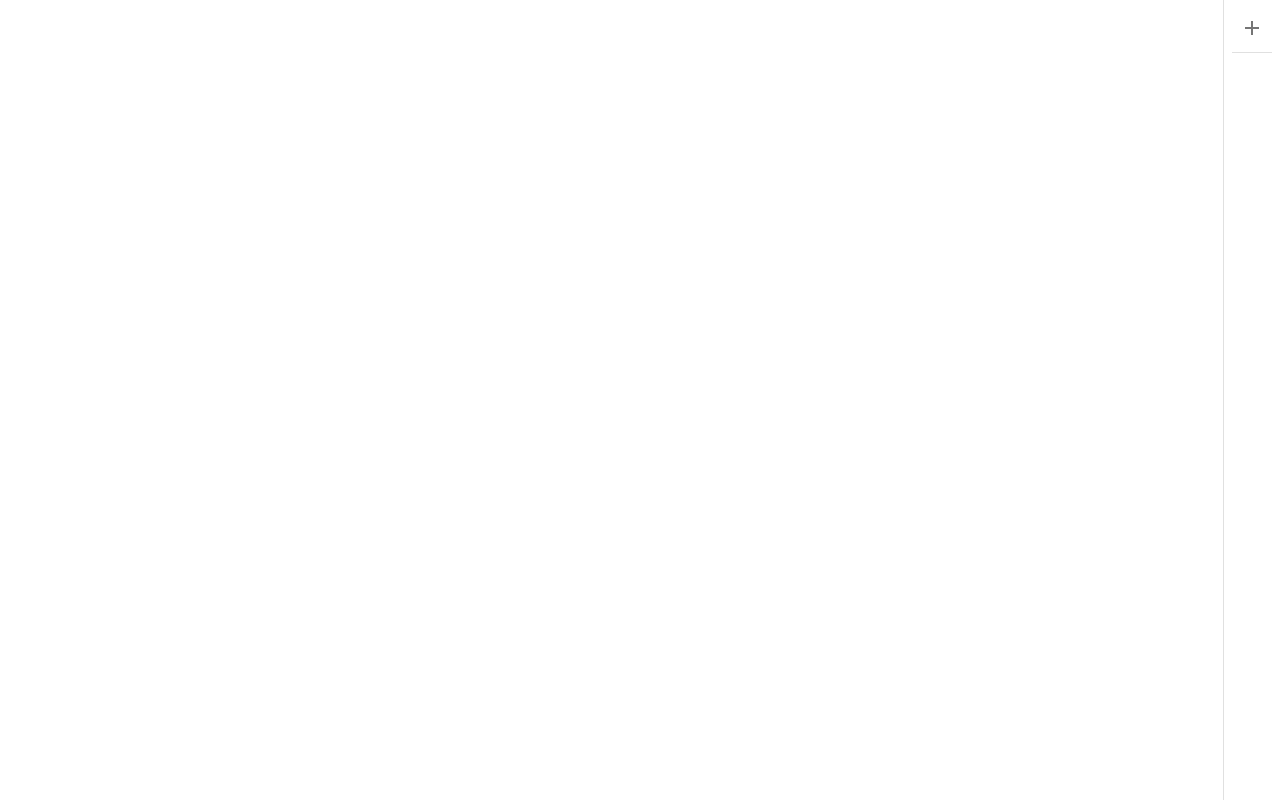
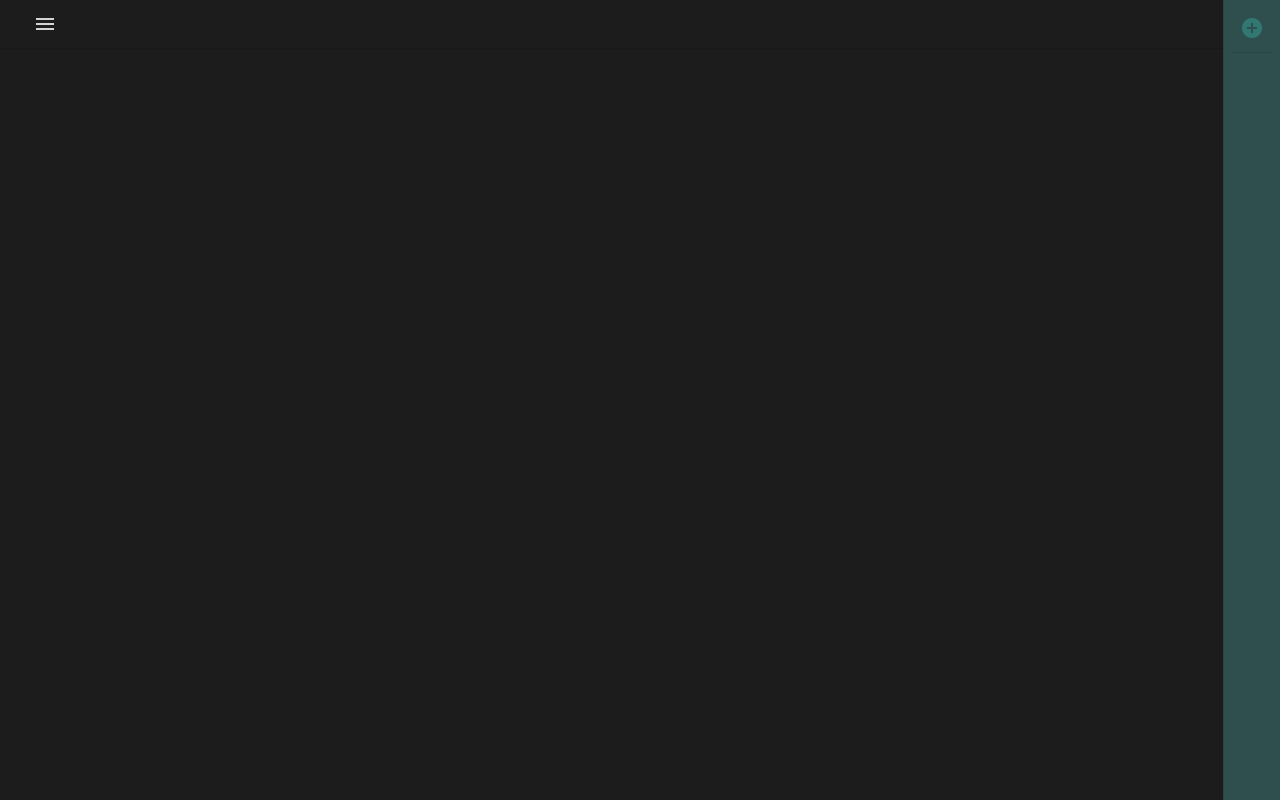
Before and after one commit to MUD-org/mud-portal, a React (Create React App) app in the folder frontend/: page / in a window 1280 px wide. Built offline with nearby package versions, Linux system fonts and the light colour scheme.

Commit message:
Styled out drawers

```diff
--- a/frontend/src/components/AppDrawer.css
+++ b/frontend/src/components/AppDrawer.css
@@ -0,0 +1,7 @@
+.app-drawer .content {
+  position: fixed;
+  top: 2em;
+  bottom: 2em;
+  border-radius: 0 1em 1em 0;
+  z-index: 2000;
+}
--- a/frontend/src/components/AppDrawer.tsx
+++ b/frontend/src/components/AppDrawer.tsx
@@ -1,17 +1,100 @@
-import React, { useState } from 'react';
-import IconButton from '@mui/material/IconButton';
-import DeleteIcon from '@mui/icons-material/Delete';
+import React, {useState, useRef, useEffect, useMemo} from 'react';
 import './AppDrawer.css'; // Import your CSS file
+import CancelIcon from '@mui/icons-material/Cancel';
+import { Stack, Box, Divider, List, ListItem, ListItemButton, ListItemText, SwipeableDrawer, Typography, IconButton } from '@mui/material';
 
-const AppDrawer: React.FC = () => {
-    const [isExpanded, setIsExpanded] = useState<boolean>(false);
+interface AppDrawerProps {
+    open: boolean;
+    onClose?: () => void;
+}
 
-    const toggleNavBar = () => {
-        setIsExpanded(!isExpanded);
-    };
+const AppDrawer: React.FC<AppDrawerProps> = ({open, onClose}) => {
+    const [drawerWidth, setDrawerWidth] = useState<number>(0);
+    const drawerRef = useRef<HTMLDivElement>(null);
+
+    useEffect(() => {
+        // Measure and update width after the component mounts
+        const handleResize = () => {
+            if (drawerRef.current) {
+                setDrawerWidth(drawerRef.current.getBoundingClientRect().width);
+            }
+        }
+
+        handleResize();
+
+        // Optional: Add event listener for window resize if dynamic updates are needed
+        window.addEventListener('resize', handleResize);
+
+        // Cleanup
+        return () => window.removeEventListener('resize', handleResize);
+    }, []);
+
+    const appContentWidth = useMemo(() => {
+        if (!open)
+            return 0;
+        return `calc(100% - ${drawerWidth + 60}px)`;
+    }, [open, drawerWidth])
 
     return (
-        <div className={`nav-bar ${isExpanded ? 'expanded' : 'collapsed'}`}>
+        <div className="app-drawer">
+            <SwipeableDrawer
+                anchor="left"
+                open={open}
+                onClose={() => onClose}
+                onOpen={() => ""}>
+                <Stack ref={drawerRef}>
+                    <List>
+                        {['Inbox', 'Starred', 'Send email', 'Drafts'].map((text, index) => (
+                        <ListItem key={text} disablePadding>
+                            <ListItemButton>
+                                <ListItemText primary={text} />
+                            </ListItemButton>
+                        </ListItem>
+                        ))}
+                    </List>
+                    <Divider />
+                    <List>
+                        {['All mail', 'Trash', 'Spam'].map((text, index) => (
+                        <ListItem key={text} disablePadding>
+                            <ListItemButton>
+                                <ListItemText primary={text} />
+                            </ListItemButton>
+                        </ListItem>
+                        ))}
+                    </List>
+                </Stack>
+            </SwipeableDrawer>
+            { open
+                ? (
+                    <Box
+                        className="content"
+                        sx={{
+                            left: drawerWidth,
+                            width: appContentWidth,
+                            backgroundColor: theme => theme.palette.background.default
+                        }}>
+                            <Stack
+                                direction="row"
+                                justifyContent="space-between"
+                                alignItems="center">
+                                <span></span>
+                                <IconButton onClick={() => onClose?.()} color="secondary">
+                                    <CancelIcon />
+                                </IconButton>
+                            </Stack>
+                            <Typography color="textPrimary">
+                                It is a long established fact that a reader will be distracted by the readable content of a
+                                page when looking at its layout. The point of using Lorem Ipsum is that it has a more-or-less
+                                normal distribution of letters, as opposed to using 'Content here, content here', making it
+                                 look like readable English. Many desktop publishing packages and web page editors now use
+                                 Lorem Ipsum as their default model text, and a search for 'lorem ipsum' will uncover many
+                                  web sites still in their infancy. Various versions have evolved over the years, sometimes by
+                                  accident, sometimes on purpose (injected humour and the like).
+                            </Typography>
+                    </Box>
+                )
+                : null}
+
         </div>
     );
 };
--- a/frontend/src/components/GameDrawer.tsx
+++ b/frontend/src/components/GameDrawer.tsx
@@ -1,6 +1,6 @@
 import React from 'react';
 import { Divider, IconButton, Stack, SwipeableDrawer } from '@mui/material';
-import AddIcon from '@mui/icons-material/Add';
+import AddCircleIcon from '@mui/icons-material/AddCircle';
 import './GameDrawer.css';
 
 const GameDrawer: React.FC = () => {
@@ -28,7 +28,7 @@ const GameDrawer: React.FC = () => {
         >
             <Stack direction="column" padding="0.5em" spacing="0.25em">
                 <IconButton>
-                    <AddIcon />
+                    <AddCircleIcon color="primary" />
                 </IconButton>
                 <Divider/>
             </Stack>
--- a/frontend/src/views/App.css
+++ b/frontend/src/views/App.css
@@ -1,3 +1,8 @@
 .App {
+  display: flex;
+  height: 100vh;
+  width: 100vw;
+  padding: 0;
+  margin: 0;
   text-align: center;
 }
--- a/frontend/src/views/App.tsx
+++ b/frontend/src/views/App.tsx
@@ -1,20 +1,55 @@
-import React from 'react';
+import React, {useState} from 'react';
+import { createTheme, ThemeProvider } from '@mui/material/styles';
 import './App.css';
 import AppDrawer from '../components/AppDrawer';
-import { Box } from '@mui/material';
+import { Box, Tabs, Tab, Divider } from '@mui/material';
 import GameDrawer from '../components/GameDrawer';
+import MenuIcon from '@mui/icons-material/Menu';
+
+const theme = createTheme({
+  palette: {
+    primary: {
+      main: '#317873',
+    },
+    secondary: {
+      main: '#8B4513',
+    },
+    text: {
+      primary: '#d3d3d3',
+      secondary: '#d3d3d3'
+    },
+    background: {
+      default: '#1c1c1c',
+      paper: '#2f4f4f'
+    }
+  },
+});
 
 function App() {
+  const [appDrawerOpen, setAppDrawerOpen] = useState<boolean>(false);
+
   return (
-    <div className="App">
-      <AppDrawer />
-      <Box sx={{display: 'flex'}}>
-        <Box component="main" sx={{ flexGrow: 1 }}>
-
+    <ThemeProvider theme={theme}>
+      <div className="App">
+        <AppDrawer open={appDrawerOpen} onClose={() => setAppDrawerOpen(false)}/>
+        <Box sx={{display: 'flex', width: '100%', backgroundColor: theme => theme.palette.background.default }}>
+          <Box component="main" sx={{ flexGrow: 1 }}>
+            <Box sx={{ borderBottom: 1, borderColor: 'divider' }}>
+              <Tabs
+                // value={value}
+                // onChange={handleChange}
+                aria-label="basic tabs example"
+                variant="scrollable"
+                scrollButtons="auto">
+                <Tab icon={<MenuIcon />} onClick={() => setAppDrawerOpen(!appDrawerOpen)} />
+                <Divider />
+              </Tabs>
+            </Box>
+          </Box>
+          <GameDrawer />
         </Box>
-        <GameDrawer />
-      </Box>
-    </div>
+      </div>
+    </ThemeProvider>
   );
 }
 
```
